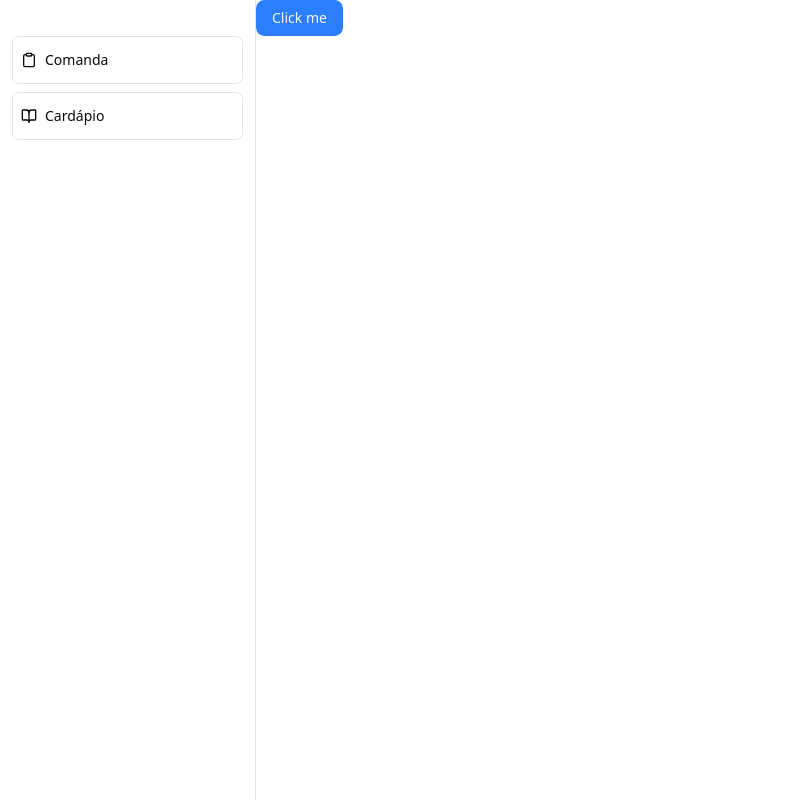
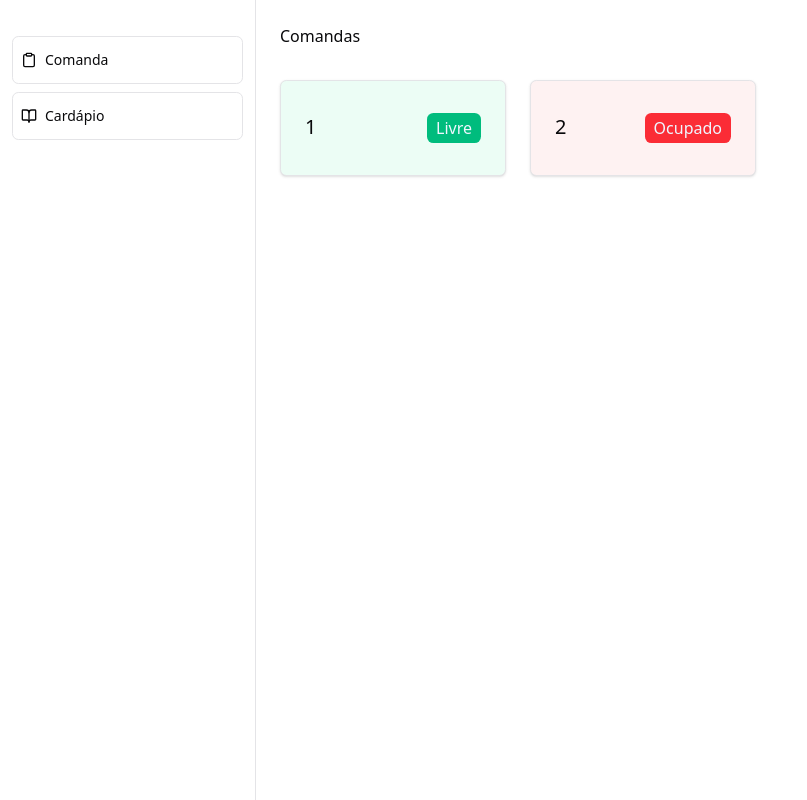
Before and after one commit to mfjack/manana-system, a Next.js app: page / in a window 1280 px wide. Shown: the whole page, without its empty margins (0-807 px from the left). Built offline with nearby package versions, Linux system fonts and the light colour scheme.

Commit message:
feat: add orders page

```diff
--- a/src/app/page.tsx
+++ b/src/app/page.tsx
@@ -1,9 +1,42 @@
-import { Button } from "@/components/ui/button";
+import { Badge } from "@/components/ui/badge";
+import { Card, CardContent } from "@/components/ui/card";
+import { cn } from "@/lib/utils";
 
-export default function Home() {
+type status = "Livre" | "Ocupado";
+
+type Order = {
+  id: number;
+  status: status;
+};
+
+const orders: Order[] = [
+  { id: 1, status: "Livre" },
+  { id: 2, status: "Ocupado" },
+];
+
+export default function OrderPage() {
   return (
-    <main>
-      <Button>Click me</Button>
-    </main>
+    <section className="h-screen p-6 flex flex-col overflow-y-auto">
+      <h1>Comandas</h1>
+
+      <div className="flex flex-col mt-8 gap-6 items-center sm:grid sm:grid-cols-2 lg:grid-cols-3 xl:grid-cols-4 2xl:grid-cols-5">
+        {orders.map((order) => (
+          <Card
+            key={order.id}
+            className={cn(
+              "h-20 justify-center hover:transition-transform hover:scale-[1.01] cursor-pointer w-full rounded-sm shadow lg:h-24",
+              order.status === "Ocupado" ? "bg-red-50" : "bg-emerald-50"
+            )}
+          >
+            <CardContent className="flex justify-between">
+              <h2 className="text-xl font-medium">{order.id}</h2>
+              <Badge className={cn("text-md rounded-sm", order.status === "Ocupado" ? "bg-red-500" : "bg-emerald-500")}>
+                {order.status}
+              </Badge>
+            </CardContent>
+          </Card>
+        ))}
+      </div>
+    </section>
   );
 }
```
